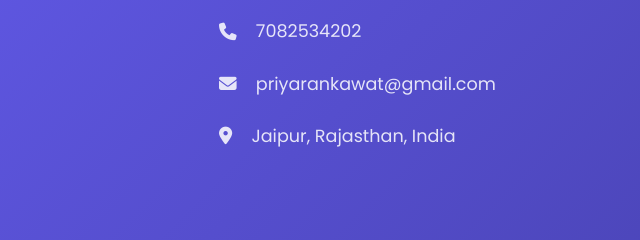
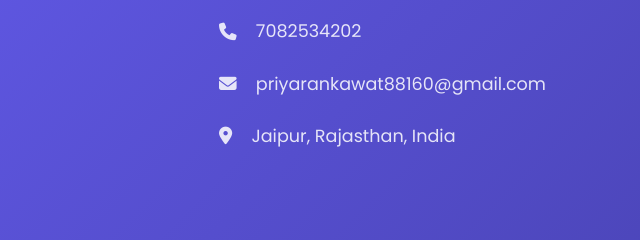
Before and after one commit to raviswami899/my-portfolio, a plain HTML site: page index.html in a window 1280 px wide. Shown: the part 6724-6964 px from the top of the page, 640-1280 px from the left. Drawn offline with Linux system fonts and the light colour scheme.

Commit message:
update contact

```diff
--- a/index.html
+++ b/index.html
@@ -1232,7 +1232,7 @@
                         </li>
                         <li>
                             <i class="fas fa-envelope"></i>
-                            <span>priyarankawat@gmail.com</span>
+                            <span>priyarankawat88160@gmail.com</span>
                         </li>
                         <li>
                             <i class="fas fa-map-marker-alt"></i>
```
